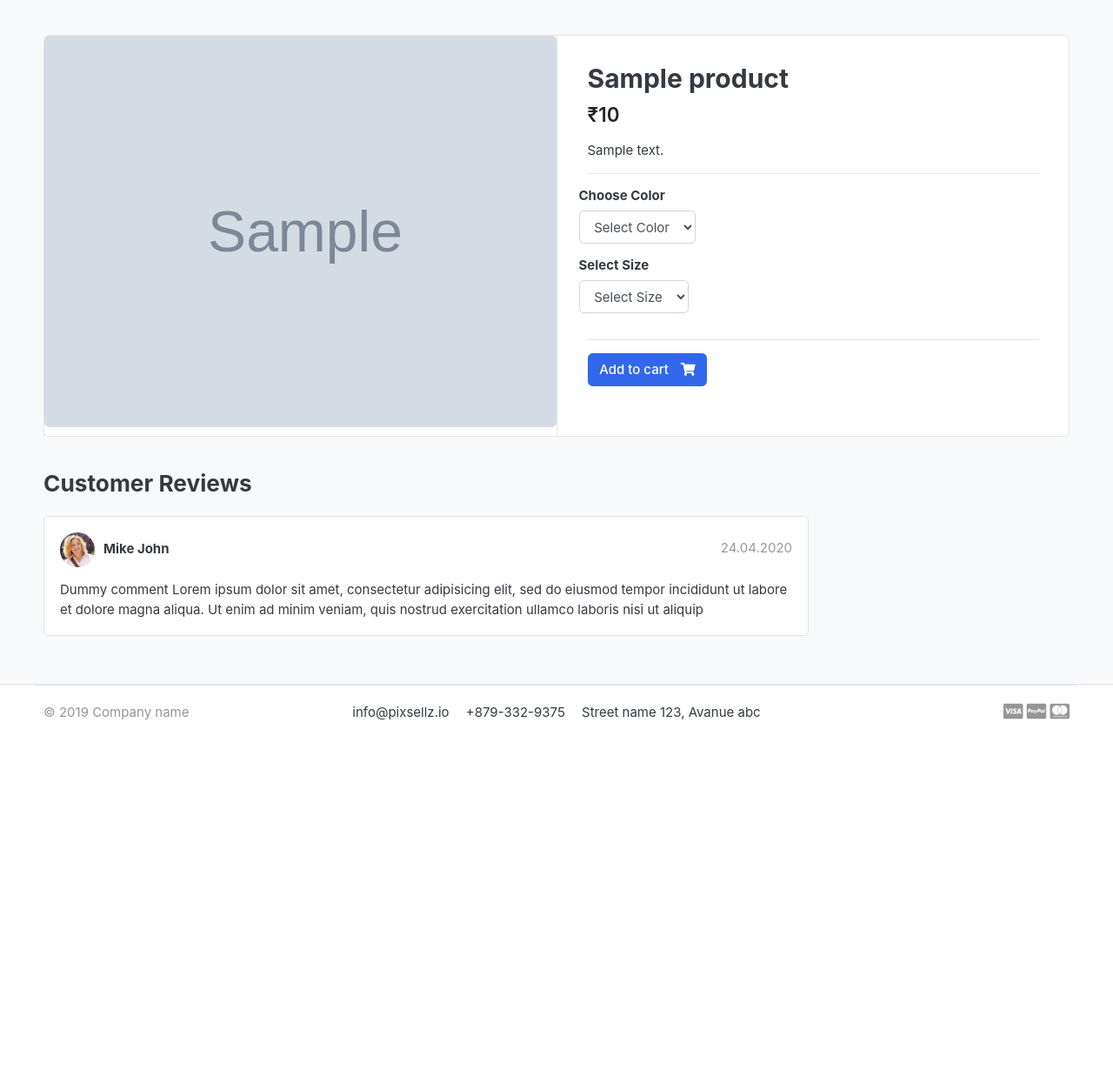
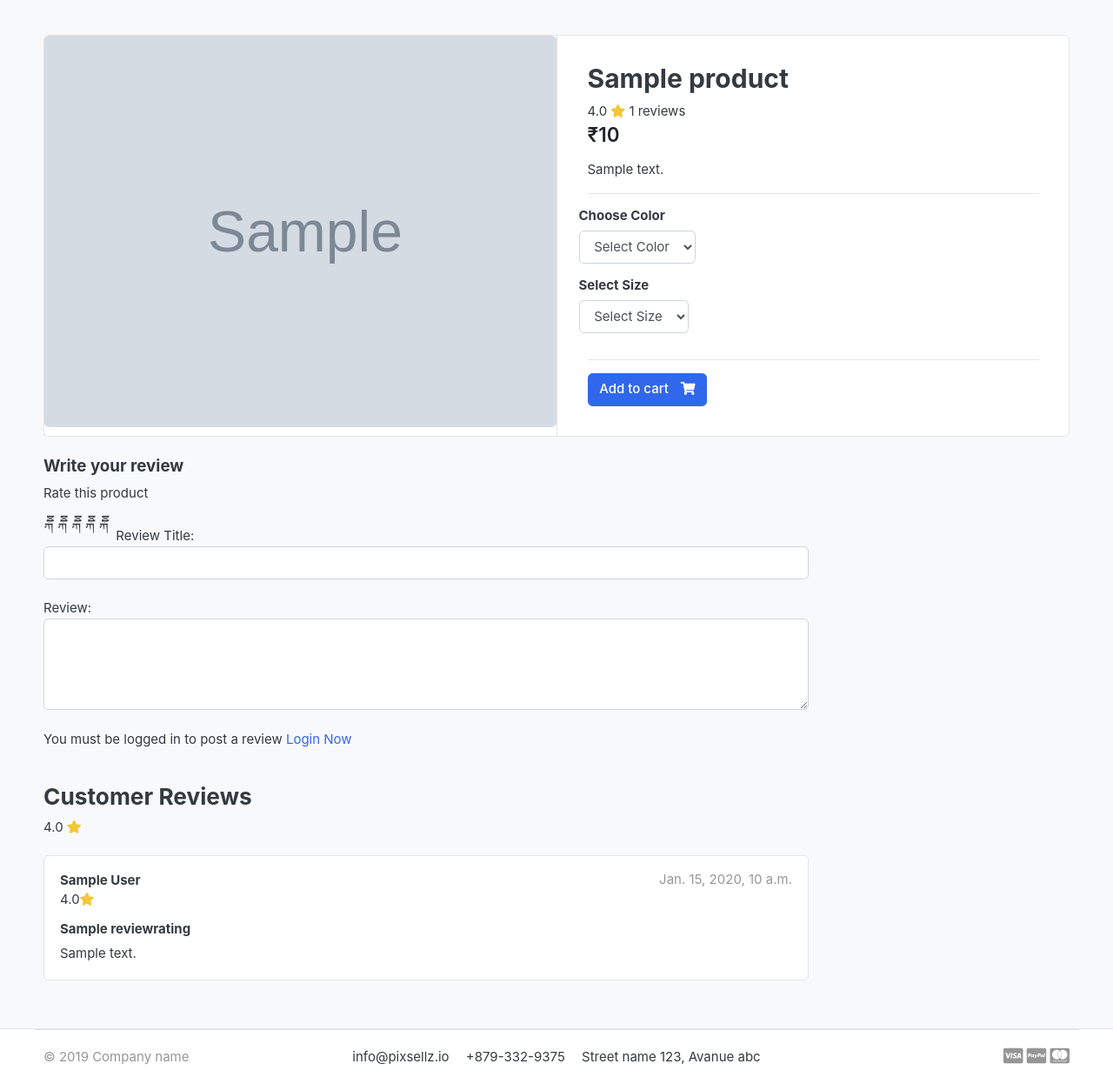
Before and after one commit to kashaudhan/ecommerce-django-app, a Django app: a page that uses templates/base.html in a window 1280 px wide. Shown: the part 118-1364 px from the top of the page at 87% size. Before the commit the page ends 946 px from the top, so only its background shows below. Run offline with Django 3.2, Linux system fonts and the light colour scheme; tables that the repository leaves empty hold one stand-in row (values such as "Sample post"); grey boxes marked "Sample" are stand-in pictures; some libraries are stand-ins or nearby versions; some web fonts are replaced.

Commit message:
review and rating system

```diff
--- a/accounts/models.py
+++ b/accounts/models.py
@@ -65,3 +65,6 @@ class Account(AbstractBaseUser):
 
     def has_module_perms(self, add_label):
         return True
+
+    def full_name(self):
+        return f'{self.first_name} {self.last_name}'
--- /dev/null
+++ b/static/css/rating.css
@@ -0,0 +1,80 @@
+/* Hide Radio button */
+
+/* @import url(../../static/fonts/fontawesome/css/all.css); */
+
+/* Hide Radio button */
+
+.rate>input {
+    display: none;
+}
+
+.rate {
+    display: inline-block;
+    ;
+    border: 0;
+}
+
+.rate>label {
+    float: right;
+}
+
+
+/* Showing the stars */
+
+.rate>label:before {
+    display: inline-block;
+    font-size: 1.1rem;
+    font-family: FontAwesome;
+    content: "\f005";
+    margin: 0;
+    padding: 0.3rem .2rem;
+    cursor: pointer;
+}
+
+
+/* Half star */
+
+.rate .half:before {
+    content: "\f089";
+    position: absolute;
+    padding-right: 0;
+}
+
+
+/* Click and hover */
+
+input:checked~label,
+label:hover~label {
+    color: #ffb503;
+}
+
+
+/* hover hightlight */
+
+input:checked+label:hover,
+input:checked~label:hover,
+input:checked~label:hover~label,
+label:hover~input:checked~label {
+    color: #cc9000;
+}
+
+.rating-star i {
+    color: #ffb503 !important;
+}
+
+ul.thumb {
+    margin: 0 auto;
+    padding: 0;
+    float: left;
+}
+
+ul.thumb li {
+    list-style: none;
+    margin: 10px;
+}
+
+ul.thumb li img {
+    width: 80px;
+    height: 80px;
+    border: 1px solid grey;
+}
--- a/store/admin.py
+++ b/store/admin.py
@@ -1,6 +1,6 @@
 from django.contrib import admin
 from django.db import models
-from .models import Product, Variation
+from .models import Product, Variation, ReviewRating
 # Register your models here.
 
 
@@ -17,3 +17,4 @@ class VariationAdmin(admin.ModelAdmin):
 
 admin.site.register(Product, ProductAdmin)
 admin.site.register(Variation, VariationAdmin)
+admin.site.register(ReviewRating)
--- a/store/models.py
+++ b/store/models.py
@@ -1,7 +1,8 @@
 from django.db import models
+from django.db.models import Avg, Count
 from category.models import Category
 from django.urls import reverse
-
+from accounts.models import Account
 class Product(models.Model):
     product_name = models.CharField(max_length=256, unique=True)
     slug = models.SlugField(max_length=256, unique=True)
@@ -19,6 +20,21 @@ class Product(models.Model):
 
     def __str__(self):
         return self.product_name
+
+    def average_review(self):
+        reviews = ReviewRating.objects.filter(product=self, status=True).aggregate(average=Avg('rating'))
+        avg = 0
+        if reviews['average'] is not None:
+            avg = float(reviews['average'])
+        return avg
+
+    def count_review(self):
+        reviews = ReviewRating.objects.filter(product=self, status=True).aggregate(count=Count('id'))
+        count = 0
+        print(reviews)
+        if reviews['count'] is not None:
+            count = int(reviews['count'])
+        return count
 
 
 class VariationManager(models.Manager):
@@ -44,3 +60,18 @@ class Variation(models.Model):
 
     def __str__ (self):
         return self.variation_value
+
+
+class ReviewRating(models.Model):
+    product = models.ForeignKey(Product, on_delete=models.CASCADE)
+    user = models.ForeignKey(Account, on_delete=models.CASCADE)
+    subject = models.CharField(max_length=256, blank=True)
+    review = models.TextField(max_length=512, blank=True)
+    rating = models.FloatField()
+    ip = models.CharField(max_length=32)
+    status = models.BooleanField(default=True)
+    created_at = models.DateTimeField(auto_now_add=True)
+    updated_at = models.DateTimeField(auto_now=True)
+
+    def __str__(self):
+        return self.subject
--- a/store/urls.py
+++ b/store/urls.py
@@ -6,4 +6,5 @@ urlpatterns = [
     path('category/<slug:category_slug>/', views.store, name='products_by_category'),
     path('category/<slug:category_slug>/<slug:product_slug>', views.product_detail, name='product_detail'),
     path('search/', views.search, name='search'),
+    path('submit_review/<int:product_id>', views.submit_review, name='submit_review'),
 ]
--- a/store/views.py
+++ b/store/views.py
@@ -1,12 +1,16 @@
 from django.core import paginator
+from django.contrib import messages
 from django.http.response import HttpResponse
 from carts.models import CartItem
 from category.models import Category
-from django.shortcuts import get_object_or_404, render
-from .models import Product
+from django.shortcuts import get_object_or_404, redirect, render
+from .models import Product, ReviewRating
 from carts.views import _cart_id
 from django.db.models import Q
 
+from orders.models import OrderProduct
+
+from .forms import ReviewForm
 from django.core.paginator import EmptyPage, PageNotAnInteger, Paginator
 
 
@@ -48,9 +52,26 @@ def product_detail(request, category_slug, product_slug):
     except Exception as e:
         raise e
 
+    if request.user.is_authenticated:
+        try:
+            orderproduct = OrderProduct.objects.filter(user=request.user, product_id=single_product.id).exists()
+        except OrderProduct.DoesNotExist:
+            orderproduct = None
+
+        # get the reviews
+    else:
+        orderproduct = None
+
+    reviews = ReviewRating.objects.filter(product_id=single_product.id, status=True)
+
+
+
+
     context = {
         'single_product': single_product,
-        'in_cart': in_cart
+        'in_cart': in_cart,
+        'orderproduct': orderproduct,
+        'reviews': reviews,
     }
     return render(request, 'store/product_detail.html', context)
 
@@ -67,3 +88,30 @@ def search(request):
         'product_count': product_count,
     }
     return render(request, 'store/store.html', context)
+
+
+def submit_review(request, product_id):
+    url = request.META.get('HTTP_REFERER')
+    if request.method == 'POST':
+        try:
+            reviews = ReviewRating.objects.get(user__id=request.user.id, product__id=product_id)
+            form = ReviewForm(request.POST, instance=reviews)
+            form.save()
+            messages.success(request, "Thank you your review has been updated.")
+            return redirect(url)
+
+
+        except ReviewRating.DoesNotExist:
+            form = ReviewForm(request.POST)
+            if form.is_valid():
+                data = ReviewRating()
+                data.subject = form.cleaned_data['subject']
+                data.rating = form.cleaned_data['rating']
+                data.review = form.cleaned_data['review']
+                data.ip = request.META.get('REMOTE_ADDR')
+                data.product_id = product_id
+                data.user_id = request.user.id
+                data.save()
+                messages.success(request, "Thank you your review has been submitted.")
+
+                return redirect(url)
--- a/templates/base.html
+++ b/templates/base.html
@@ -24,6 +24,7 @@
 <!-- custom style -->
 <link href="{% static 'css/ui.css' %}" rel="stylesheet" type="text/css"/>
 <link href="{% static 'css/responsive.css' %}" rel="stylesheet" media="only screen and (max-width: 1200px)" />
+<link href="{% static 'css/rating.css' %}" rel="stylesheet" type="text/css"/>
 
 <!-- custom javascript -->
 <script src="{% static 'js/script.js' %}" type="text/javascript"></script>
--- a/templates/store/product_detail.html
+++ b/templates/store/product_detail.html
@@ -1,4 +1,6 @@
-{% extends 'base.html' %} {% block content %}
+{% extends 'base.html' %}
+{% block content %}
+{% load static %}
 
 <section class="section-content padding-y bg">
   <div class="container">
@@ -16,7 +18,11 @@
             {% csrf_token %}
             <article class="content-body">
               <h2 class="title">{{ single_product.product_name }}</h2>
-
+              <span>
+                {{ single_product.average_review }}
+                <i class="fa fa-star star-rating" aria-hidden="true"></i>
+              </span>
+              <span>{{ single_product.count_review }} reviews</span>
               <div class="mb-3">
                 <var class="price h4">&#8377;{{ single_product.price }}</var>
               </div>
@@ -65,36 +71,154 @@
     <br />
     <div class="row">
       <div class="col-md-9">
+
+        <form action="{% url 'submit_review' single_product.id %}" method="POST">
+          {% csrf_token %}
+          <h5>Write your review</h5>
+          <div>
+            <label>Rate this product</label>
+            <br>
+            <div class='rate'>
+              <input type='radio' name='rating' id="rating10" value="5" required> <label for='rating10' title="5"></label>
+              <input type='radio' name='rating' id="rating9" value="4.5" required><label for='rating9' title="4.5" class="half"></label>
+              <input type='radio' name='rating' id="rating8" value="4" required> <label for='rating8' title="4"></label>
+              <input type='radio' name='rating' id="rating7" value="3.5" required><label for='rating7' title="3.5" class="half"></label>
+              <input type='radio' name='rating' id="rating6" value="3" required> <label for='rating6' title="3"></label>
+              <input type='radio' name='rating' id="rating5" value="2.5" required><label for='rating5' title="2.5" class="half"></label>
+              <input type='radio' name='rating' id="rating4" value="2" required> <label for='rating4' title="2"></label>
+              <input type='radio' name='rating' id="rating3" value="1.5" required><label for='rating3' title="1.5" class="half"></label>
+              <input type='radio' name='rating' id="rating2" value="1" required> <label for='rating2' title="1"></label>
+              <input type='radio' name='rating' id="rating1" value="0.5" required><label for='ration1' title="0.5" class="half"></label>
+            </div>
+            Review Title:
+            <input type='text' class="form-control" name="subject">
+            <br>
+            Review:
+            <textarea name='review' rows='4' class="form-control"></textarea>
+            <br>
+            {% if user.is_authenticated %}
+              {% if orderproduct %}
+              <input type='submit' value='Submit Review' class="btn btn-primary">
+              {% else %}
+              <p>You must buy this product to post review.</p>
+              {% endif %}
+            {% else %}
+            <p>You must be logged in to post a review <span> <a href="{% url 'login' %}">Login Now</a></span></p>
+            {% endif %}
+          </div>
+          {% include 'includes/alerts.html' %}
+        </form>
+        <br>
         <header class="section-heading">
           <h3>Customer Reviews</h3>
+          <span>
+            {{ single_product.average_review }}
+            <i class="fa fa-star star-rating" aria-hidden="true"></i>
+          </span>
         </header>
+
+        {% for review in reviews %}
         <article class="box mb-3">
           <div class="icontext w-100">
-            <img
-              src="./images/avatars/avatar1.jpg"
-              class="img-xs icon rounded-circle"
-            />
             <div class="text">
-              <span class="date text-muted float-md-right">24.04.2020 </span>
-              <h6 class="mb-1">Mike John</h6>
+              <span class="date text-muted float-md-right">{{ review.updated_at }}</span>
+              <h6 class="mb-1">{{review.user.full_name}}</h6>
+              <div>{{ review.rating }}<span class="fa fa-star star-rating" aria-hidden="true"></span></div>
             </div>
           </div>
-          <!-- icontext.// -->
           <div class="mt-3">
-            <p>
-              Dummy comment Lorem ipsum dolor sit amet, consectetur adipisicing
-              elit, sed do eiusmod tempor incididunt ut labore et dolore magna
-              aliqua. Ut enim ad minim veniam, quis nostrud exercitation ullamco
-              laboris nisi ut aliquip
-            </p>
+            <h6>{{ review.subject }}</h6>
+            <p>{{review.review}}</p>
           </div>
         </article>
+        {% endfor %}
       </div>
-      <!-- col.// -->
     </div>
     <!-- row.// -->
   </div>
   <!-- container .//  -->
 </section>
 
+<style>
+/* Hide Radio button */
+
+.rate>input {
+    display: none;
+}
+
+.rate {
+    display: inline-block;
+    ;
+    border: 0;
+}
+
+.rate>label {
+    float: right;
+}
+
+
+/* Showing the stars */
+
+.rate>label:before {
+    display: inline-block;
+    font-size: 1.1rem;
+    font-family: FontAwesome;
+    content: "\f88";
+    margin: 0;
+    padding: 0.3rem .2rem;
+    cursor: pointer;
+}
+
+
+/* Half star */
+
+.rate .half:before {
+    content: "\f90";
+    position: absolute;
+    padding-right: 0;
+}
+
+
+/* Click and hover */
+
+input:checked~label,
+label:hover~label {
+    color: #ffb503;
+}
+
+
+/* hover hightlight */
+
+input:checked+label:hover,
+input:checked~label:hover,
+input:checked~label:hover~label,
+label:hover~input:checked~label {
+    color: #cc9000;
+}
+
+.rating-star i {
+    color: #ffb503 !important;
+}
+
+ul.thumb {
+    margin: 0 auto;
+    padding: 0;
+    float: left;
+}
+
+ul.thumb li {
+    list-style: none;
+    margin: 10px;
+}
+
+ul.thumb li img {
+    width: 80px;
+    height: 80px;
+    border: 1px solid grey;
+}
+.star-rating{
+  color: #f3c735;
+}
+</style>
+
 {% endblock %}
```
Also changed, not shown: store/forms.py (added, +7 -0 lines), store/migrations/0003_reviewrating.py (added).
